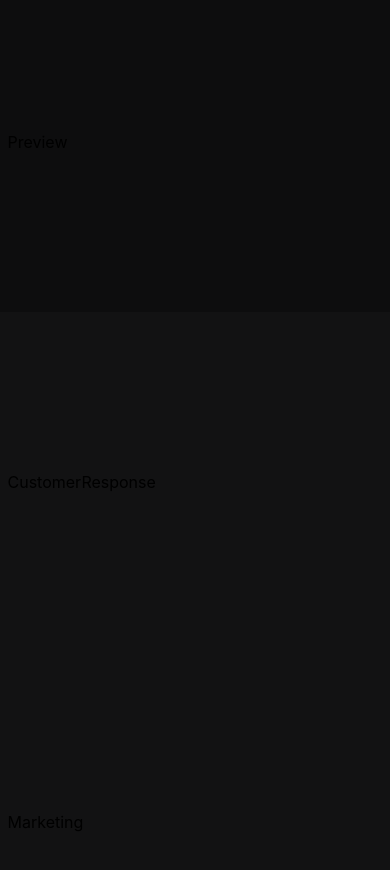
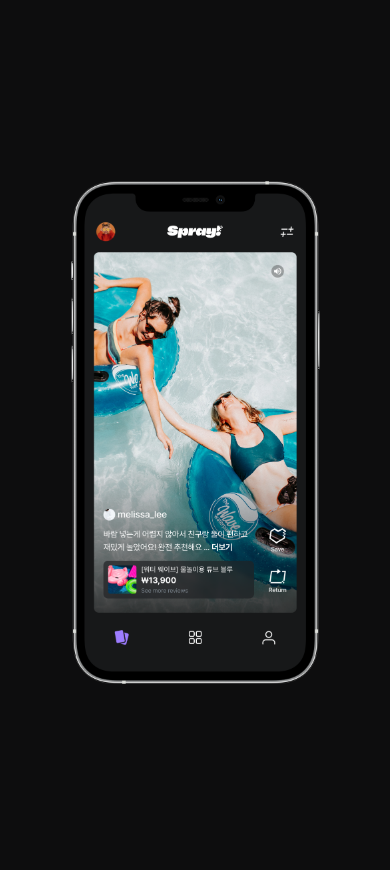
Before and after one commit to indentcorp/spray-vreview-landing-frontend, a Next.js app: page / in a window 390 px wide. Shown: the part 1240-2110 px from the top of the page. Built offline with nearby package versions, Linux system fonts and the light colour scheme.

Commit message:
Preview 컴포넌트 반응형 UI 구현

```diff
--- a/components/Preview.tsx
+++ b/components/Preview.tsx
@@ -4,11 +4,27 @@ import styled from 'styled-components'
 export const Preview = () => {
   return (
     <Container>
-      <Text>Preview</Text>
+      <Background />
     </Container>
   )
 }
 
-const Container = styled.div``
+const Container = styled.div`
+  @media (max-width: 980px) {
+    padding: 49px 0px;
+  }
+`
 
-const Text = styled.p``
+const Background = styled.div`
+  background-image: url('/assets/spray-preview.png');
+  background-repeat: no-repeat;
+  background-size: cover;
+  height: 600px;
+  max-width: 1257px;
+  margin: 0 auto;
+  @media (max-width: 980px) {
+    background-image: url('/assets/spray-preview-mobile.png');
+    max-width: 249px;
+    height: 503px;
+  }
+`
```
